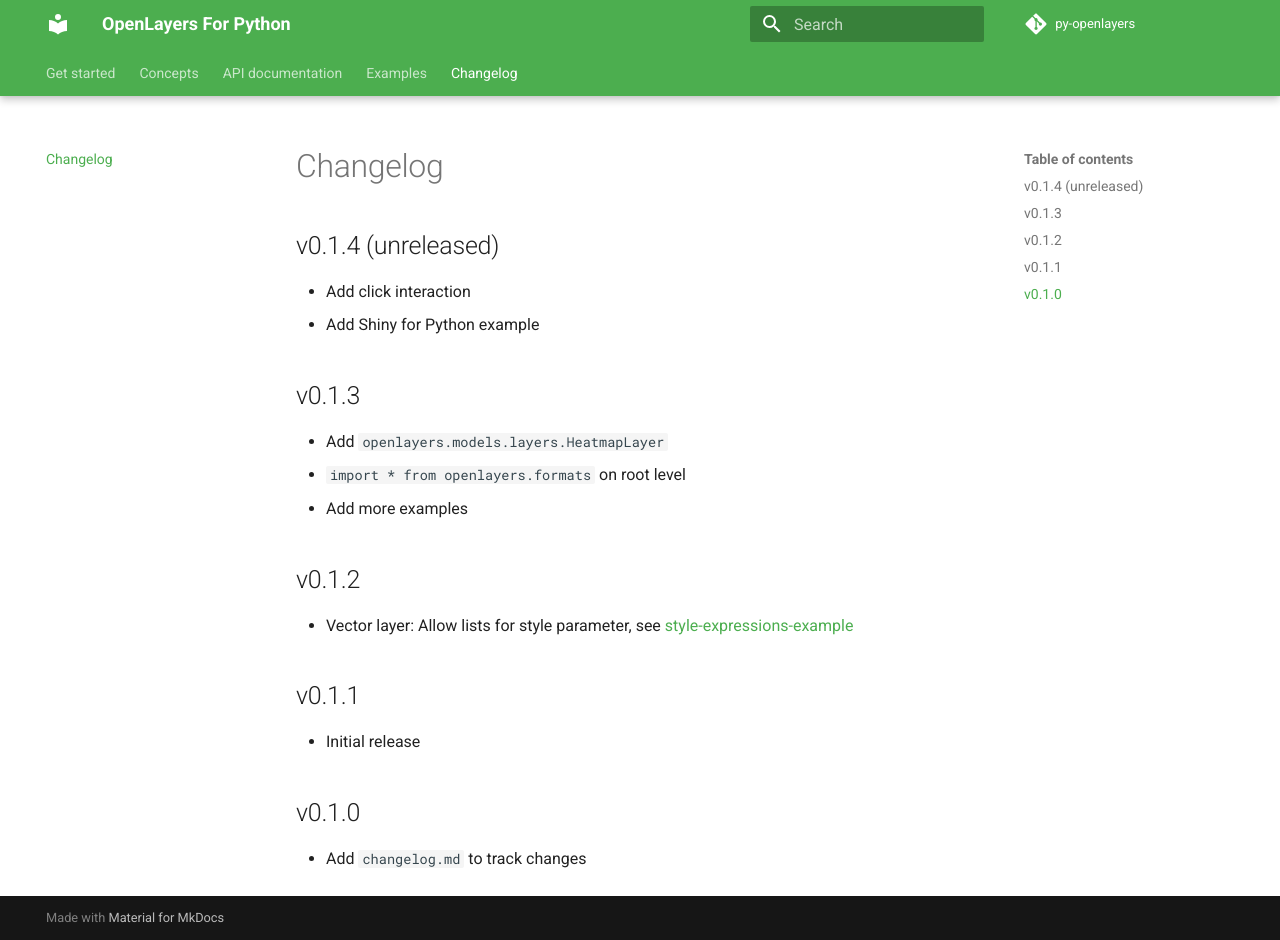
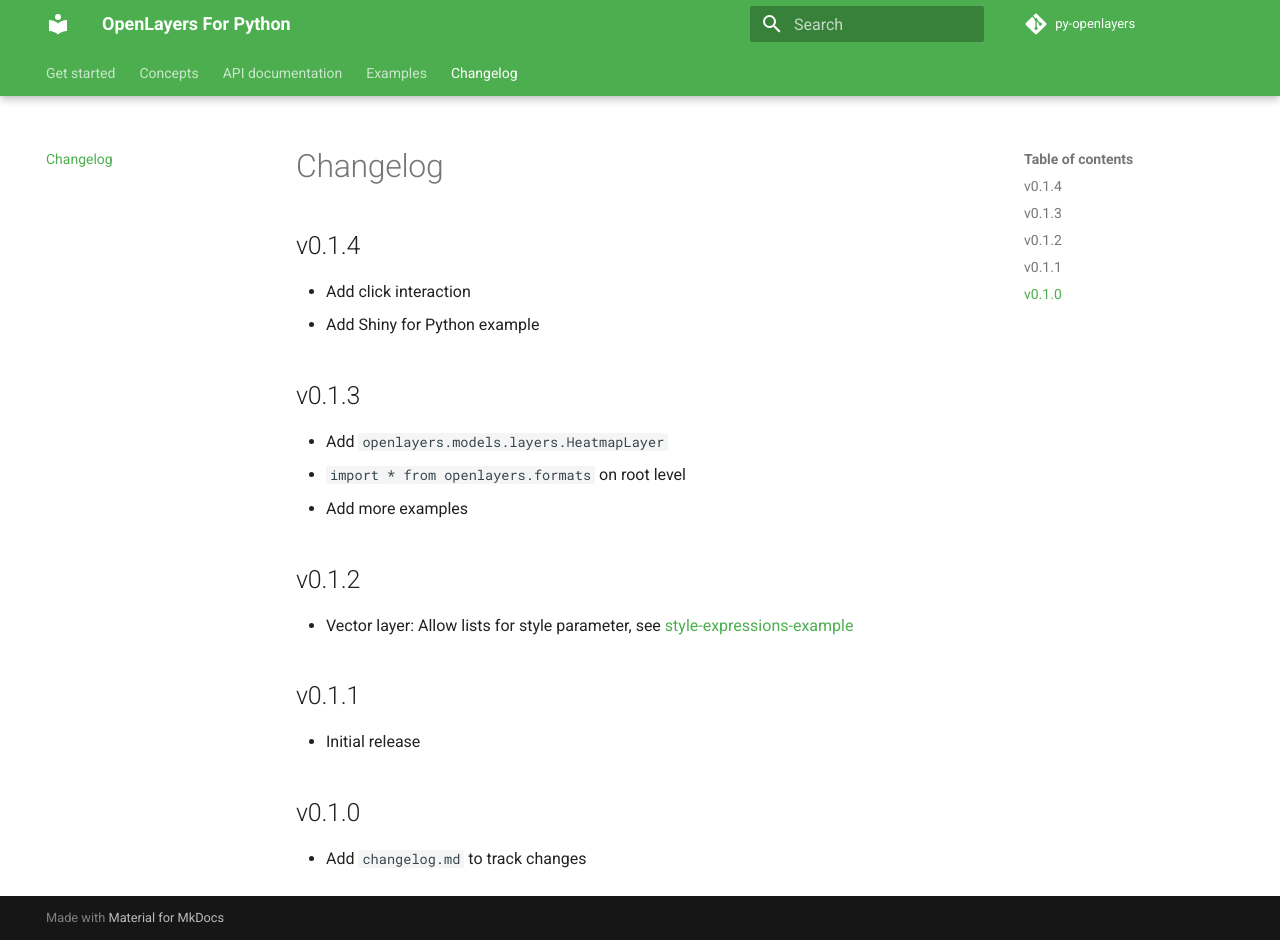
Before and after one commit to eoda-dev/py-openlayers, an MkDocs documentation site: the page built from docs/changelog.md, in a window 1280 px wide and 940 px high. Built offline with MkDocs 1.6.1 and Material for MkDocs 9.7.7, drawn with Linux system fonts in a browser that asks for light colours; comment, search, counter and statistics services are not loaded.

Commit message:
Update changelog

```diff
--- a/docs/changelog.md
+++ b/docs/changelog.md
@@ -1,6 +1,6 @@
 # Changelog
 
-## v0.1.4 (unreleased)
+## v0.1.4
 
 * Add click interaction
 * Add Shiny for Python example
```
